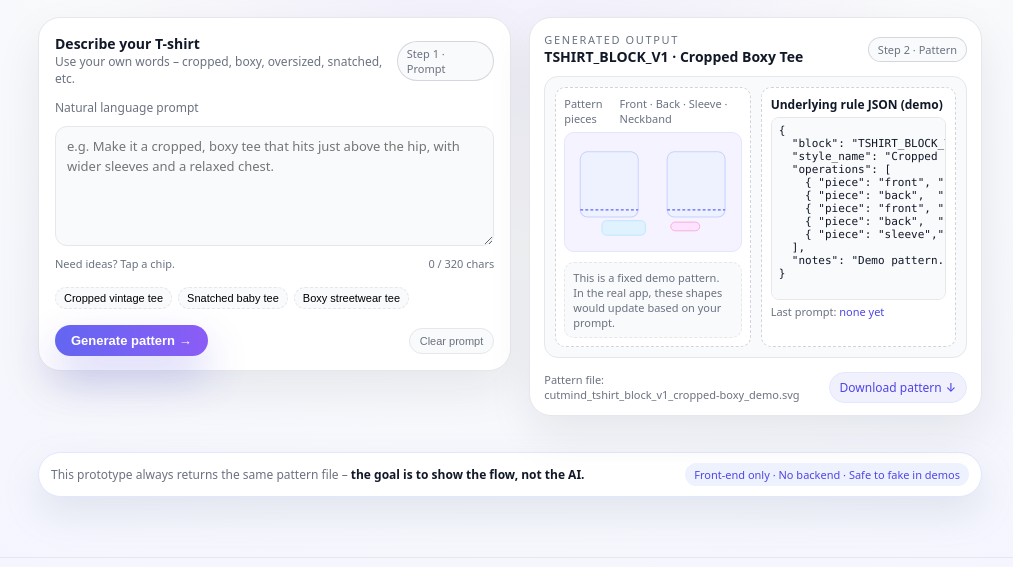
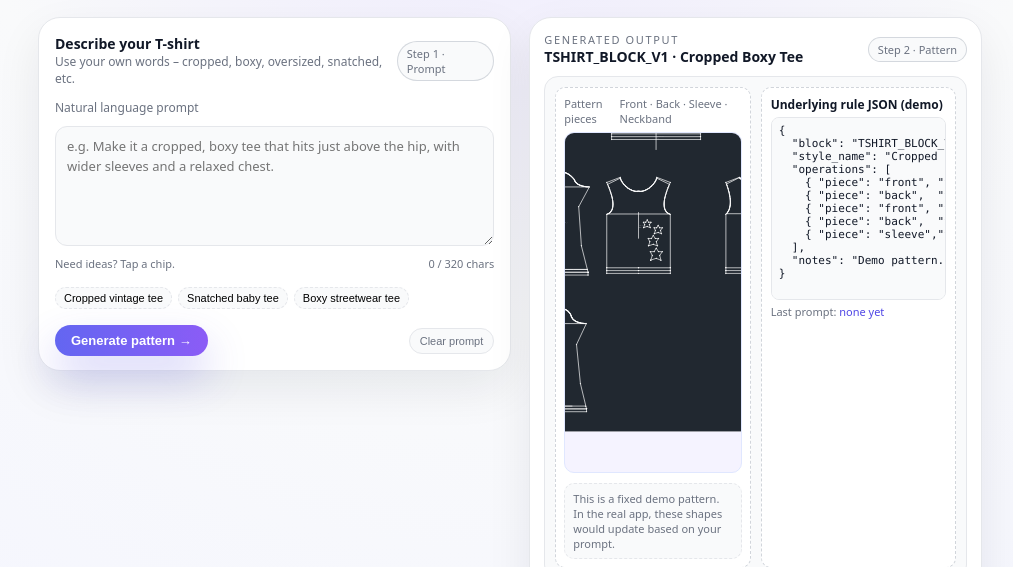
Before and after one commit to fiifidickson-tech/cutmind-mvp, a plain HTML site: page frontend/index.html in a window 1280 px wide. Shown: the part 233-800 px from the top of the page, without its empty margins (130-1143 px from the left). Drawn offline with Linux system fonts and the light colour scheme.

Commit message:
Update index.html

```diff
--- a/frontend/index.html
+++ b/frontend/index.html
@@ -680,29 +680,12 @@
                     <span>Pattern pieces</span>
                     <span class="pattern-meta">Front · Back · Sleeve · Neckband</span>
                   </div>
-                  <div class="pattern-svg-shell">
-                    <!-- Simple inline SVG diagram you can keep or replace with <img> -->
-                    <svg viewBox="0 0 220 140" aria-label="Pattern preview">
-                      <!-- Front panel -->
-                      <rect x="10" y="15" width="80" height="90" rx="10" ry="10"
-                        fill="#eef2ff" stroke="#c7d2fe" stroke-width="1.4" />
-                      <!-- Back panel -->
-                      <rect x="130" y="15" width="80" height="90" rx="10" ry="10"
-                        fill="#eef2ff" stroke="#c7d2fe" stroke-width="1.4" />
-                      <!-- Sleeve -->
-                      <rect x="40" y="110" width="60" height="20" rx="6" ry="6"
-                        fill="#e0f2fe" stroke="#bae6fd" stroke-width="1.2" />
-                      <!-- Neckband -->
-                      <rect x="135" y="112" width="40" height="12" rx="6" ry="6"
-                        fill="#fee2ff" stroke="#f9a8d4" stroke-width="1.2" />
-                      <!-- Crop line -->
-                      <line x1="10" y1="95" x2="90" y2="95"
-                        stroke="#6366f1" stroke-width="1.6"
-                        stroke-dasharray="4 3" />
-                      <line x1="130" y1="95" x2="210" y2="95"
-                        stroke="#6366f1" stroke-width="1.6"
-                        stroke-dasharray="4 3" />
-                    </svg>
+                  <div class="pattern-svg-shell" style="overflow:hidden;">
+                    <img
+                      src="starshirt.svg"
+                      alt="2D pattern preview"
+                      style="width:180%; max-width:none; transform:translate(-20%, -10%); border-radius:8px; display:block;"
+                    />
                   </div>
                   <div class="ghost-note">
                     This is a fixed demo pattern. In the real app, these shapes
@@ -737,12 +720,12 @@
                 <div>
                   <div>Pattern file:</div>
                   <div class="pattern-meta">
-                    cutmind_tshirt_block_v1_cropped-boxy_demo.svg
+                    starshirt.svg
                   </div>
                 </div>
                 <!-- TODO: Replace href with your real pattern file -->
                 <a
-                  href="cutmind_tshirt_block_v1_cropped-boxy_demo.svg"
+                  href="starshirt.svg"
                   class="download-link"
                   download
                 >
```
